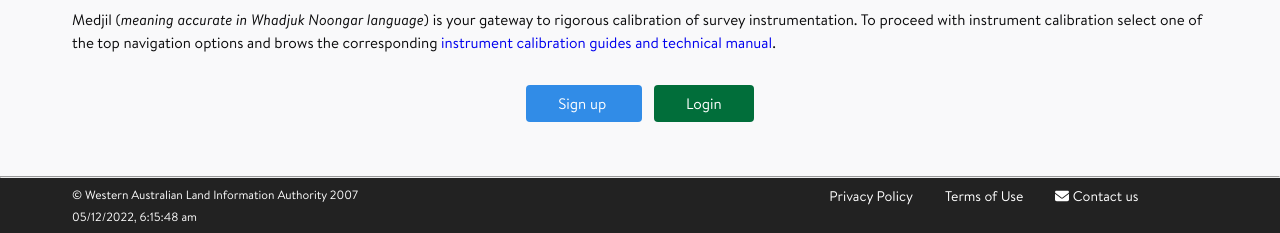
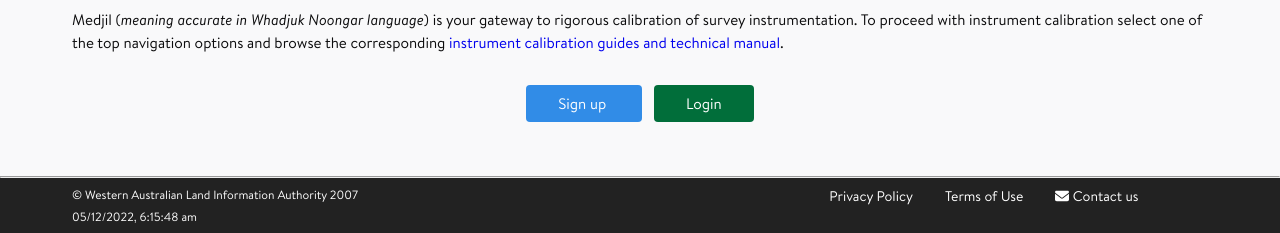
Before and after one commit to Landgate/Medjil, a Django app: page / in a window 1280 px wide. Shown: the part 581-814 px from the top of the page. Run offline with Django 3.2, Linux system fonts and the light colour scheme.

Commit message:
spelling correction

```diff
--- a/templates/homepage.html
+++ b/templates/homepage.html
@@ -34,7 +34,7 @@
         </div>
         <div>
             <div class="flex flex-col justify-start items-center">
-                <p>Medjil (<i>meaning accurate in Whadjuk Noongar language</i>) is your gateway to rigorous calibration of survey instrumentation. To proceed with instrument calibration select one of the top navigation options and brows the corresponding <a href="{% url 'calibrationguide:guide_view' %}" class="a-link">instrument calibration guides and technical manual</a>.
+                <p>Medjil (<i>meaning accurate in Whadjuk Noongar language</i>) is your gateway to rigorous calibration of survey instrumentation. To proceed with instrument calibration select one of the top navigation options and browse the corresponding <a href="{% url 'calibrationguide:guide_view' %}" class="a-link">instrument calibration guides and technical manual</a>.
                 </p>
                 {% if not user.is_authenticated %}
                 <br>
```
